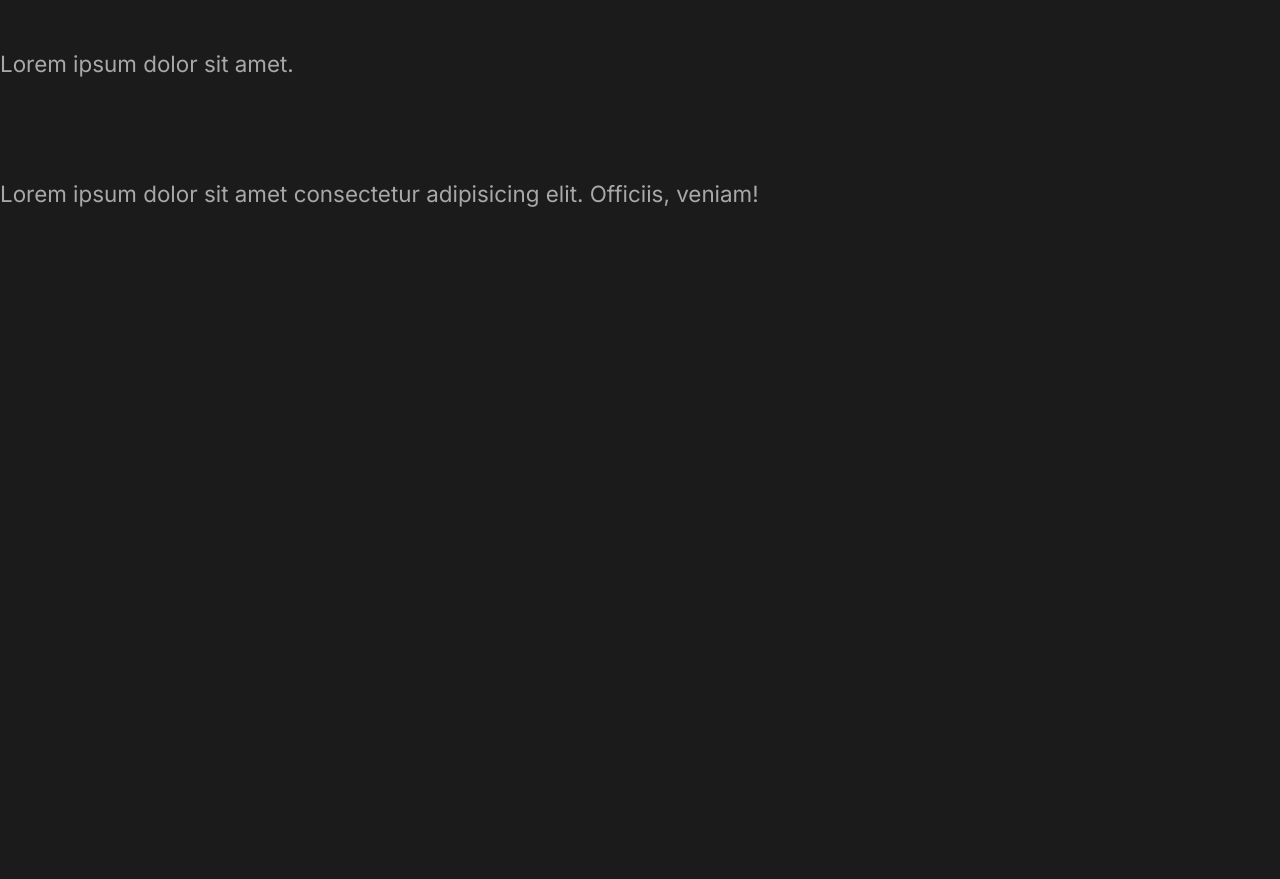
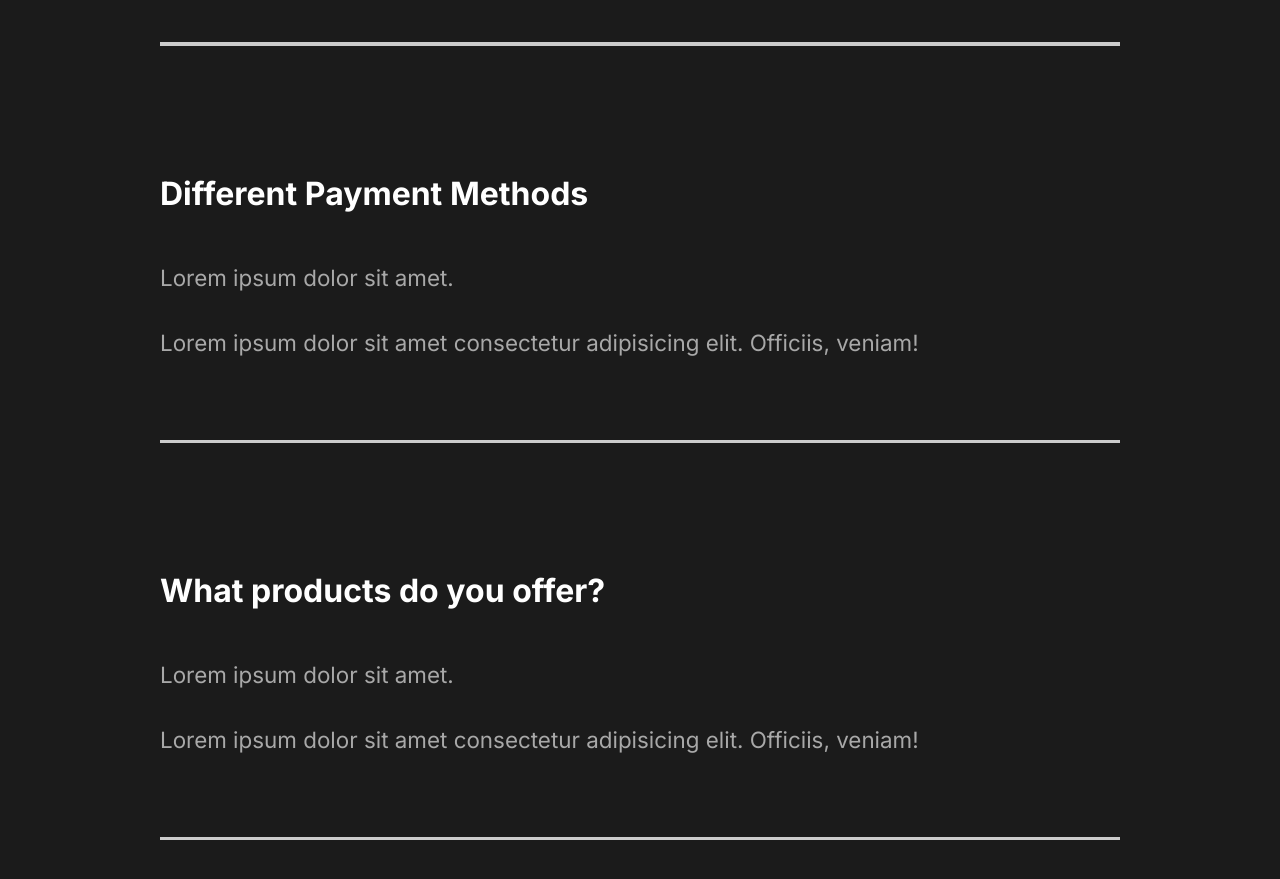
Before and after one commit to ChesterCabahug/shiny-react-portfolio, a React (Create React App) app: page / in a window 1280 px wide. Shown: the part 3006-3885 px from the top of the page. Before the commit the page ends 3265 px from the top, so only its background shows below. Built offline with nearby package versions, Linux system fonts and the light colour scheme.

Commit message:
7. styling faq section

```diff
--- a/src/components/FaqSection.jsx
+++ b/src/components/FaqSection.jsx
@@ -1,6 +1,8 @@
+import styled from "styled-components";
+import { About } from "../styles";
 const FaqSection = () => {
   return (
-    <div className="faq">
+    <Faq>
       <h2>
         Any Questions <span>FAQ</span>
       </h2>
@@ -12,6 +14,7 @@
             Lorem ipsum dolor sit amet consectetur adipisicing elit. Officiis,
             veniam!
           </p>
+          <div className="faq-line"></div>
         </div>
       </div>
       <div className="question">
@@ -23,6 +26,7 @@
             veniam!
           </p>
         </div>
+        <div className="faq-line"></div>
       </div>
       <div className="question">
         <h4>Different Payment Methods</h4>
@@ -33,6 +37,7 @@
             veniam!
           </p>
         </div>
+        <div className="faq-line"></div>
       </div>
       <div className="question">
         <h4>What products do you offer?</h4>
@@ -43,9 +48,37 @@
             veniam!
           </p>
         </div>
+        <div className="faq-line"></div>
       </div>
-    </div>
+    </Faq>
   );
 };
 
+const Faq = styled(About)`
+  display: block;
+  span {
+    display: block;
+  }
+  h2 {
+    padding-bottom: 2rem;
+    font-weight: lighter;
+  }
+  .faq-line {
+    background: #ccc;
+    height: 0.2rem;
+    margin: 2rem 0;
+    width: 100%;
+  }
+  .question {
+    padding: 3rem 0;
+    cursor: pointer;
+  }
+  .answer {
+    padding: 2rem 0;
+    p {
+      padding: 1rem 0rem;
+    }
+  }
+`;
+
 export default FaqSection;
--- a/src/components/GlobalStyle.jsx
+++ b/src/components/GlobalStyle.jsx
@@ -21,6 +21,7 @@
 }
 
 h4 {
+    font-size: 2rem;
 	font-weight: bold;
 }
 
```
Also changed, not shown: 1 other file (tests, documents, lock files or other folders).
